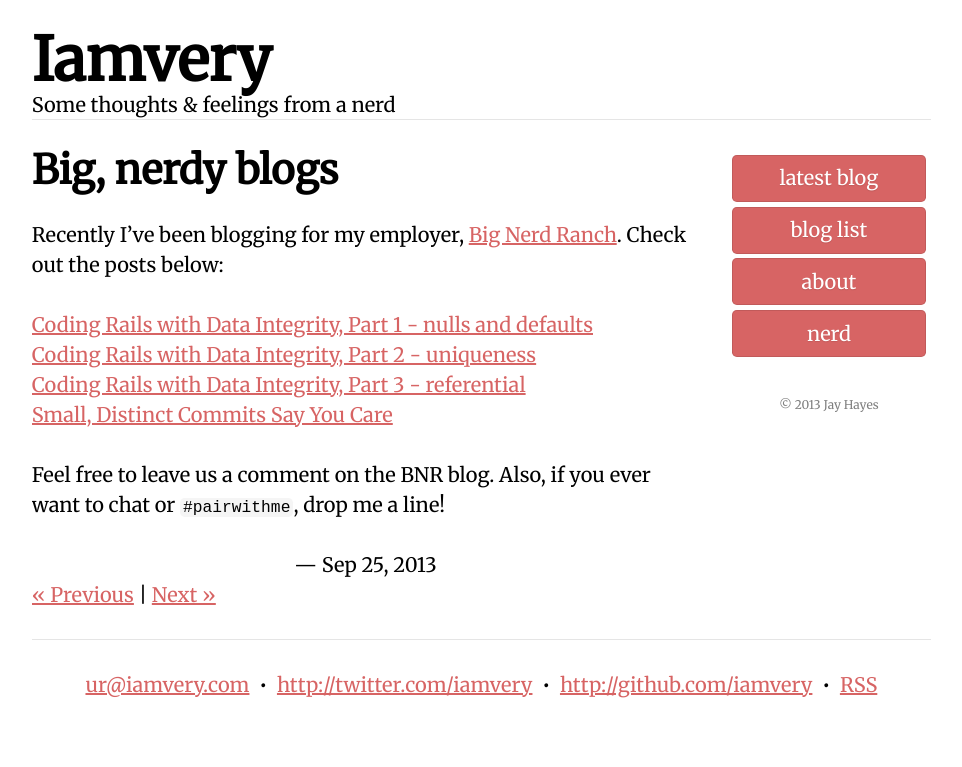
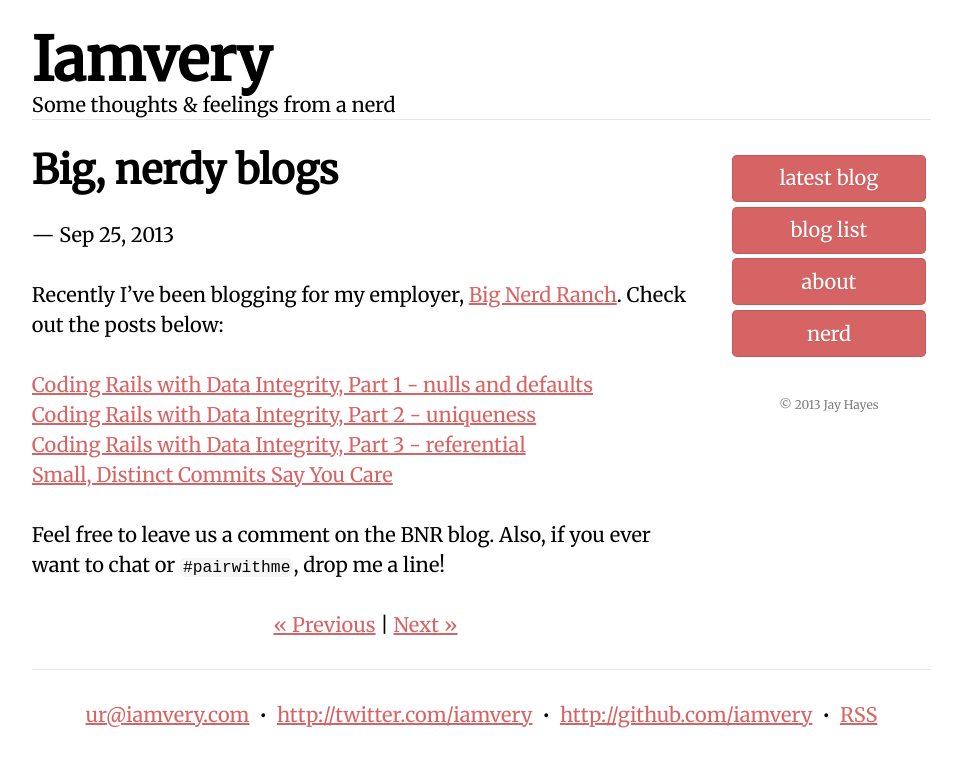
Before and after one commit to iamvery/iamvery.github.com, a Jekyll site: the page built from _posts/2013-09-25-bnr-blogs.markdown, in a window 1280 px wide. Shown: the top 767 px of the page, without its empty margins (159-1121 px from the left). Built offline with Jekyll 4.4.1, drawn with Linux system fonts in a browser that asks for light colours.

Commit message:
Simplify post layout

```diff
--- a/_layouts/post.html
+++ b/_layouts/post.html
@@ -2,21 +2,21 @@
 layout: default
 ---
 
-<section>
-  <header>
-    <h1>{{ page.title }}</h1>
-  </header>
+<header>
+  <h1>{{ page.title }}</h1>
+</header>
 
-  {{ content }}
+<p>
+  &mdash;
+  {{ page.date | date: "%b %d, %Y" }}
+</p>
 
-  <footer>
-    &mdash;
-    {{ page.date | date: "%b %d, %Y" }}
-  </footer>
+{{ content }}
 
-  <p class="center">
+<footer>
+  <p>
     <a href="{{ page.previous.url }}">&laquo; Previous</a>
     |
     <a href="{{ page.next.url }}">Next &raquo;</a>
   </p>
-</section>
+</footer>
```
